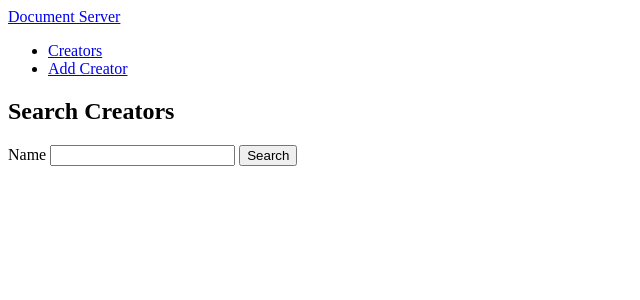
After one commit to darrenp40/June.FileServer, a Node server app: page /creators in a window 1280 px wide. The commit adds this page. Shown: the top 300 px of the page, without its empty margins (0-640 px from the left). Run offline with Node 20, Linux system fonts and the light colour scheme; data that the repository does not hold is empty; some libraries are stand-ins or nearby versions.

Commit message:
Initial Creator Routes

```diff
--- a/package.json
+++ b/package.json
@@ -12,7 +12,7 @@
     "async": "^3.2.4",
     "balanced-match": "^1.0.2",
     "binary-extensions": "^2.2.0",
-    "body-parser": "^1.20.1",
+    "body-parser": "^1.20.2",
     "brace-expansion": "^1.1.11",
     "braces": "^3.0.2",
     "bson": "^5.3.0",
--- /dev/null
+++ b/routes/creators.js
@@ -0,0 +1,71 @@
+const express = require('express')
+const router = express.Router()
+const Creator = require('../models/creator')
+
+//All Creators Route
+
+router.get('/', async (req, res) => {
+    let searchOptions = {}
+    if (req.query.name != null && req.query.name !== '') {
+        searchOptions.name = new RegExp(req.query.name, 'i')
+    }
+    try {
+        const creators = await Creator.find(searchOptions);
+        res.render('creators/index', {
+            creators,
+            searchOptions: req.query
+        });
+    } catch (error) {
+        console.error(error);
+        res.redirect('/');
+    }
+});
+
+/*router.get('/', async (req, res) => {
+    try {
+        const creators = await Creator.find({})
+        res.render('creators/index', { creators: creators })
+    } catch {
+        res.redirect('/')
+    }
+    res.render('creators/index')
+})*/
+
+//New Creator Route
+router.get('/new', (req, res) => {
+    res.render('creators/new', {creator: new Creator()})
+})
+
+// Create Creator Route
+
+router.post('/', async (req, res) => {
+    const creator = new Creator({
+        name: req.body.name
+    })
+
+    const newCreator = await creator.save()
+    .then((newCreator) => {
+        res.redirect(`creators`);
+    })
+    .catch((err) => {
+        res.render('creators/new', {
+            creator: creator,
+            errorMessage: 'Error creating Creator'
+        });
+    })
+
+    /*creator.save((err, newCreator) => {
+        if (err) {
+            res.render('creators/new', {
+                creator: creator,
+                errorMessage: 'Error creating Creator'
+            })
+        } else {
+            //res.redirect(`creators/${newCreator.id}`)
+            res.redirect(`creators`)
+        }*/
+
+    })
+
+
+module.exports = router
--- a/server.js
+++ b/server.js
@@ -6,14 +6,17 @@ require('dotenv').config()
 const express = require ('express')
 const app = express()
 const expressLayouts = require ('express-ejs-layouts')
+const bodyParser = require('body-parser')
 
 const indexRouter = require('./routes/index')
+const creatorRouter = require('./routes/creators')
 
 app.set('view engine', 'ejs')
 app.set('views', __dirname + '/views')
 app.set('layout','layouts/layout')
 app.use(expressLayouts)
 app.use(express.static('public'))
+app.use(bodyParser.urlencoded({ limit: '10mb', extended: false }))
 
 const mongoose = require('mongoose')
 mongoose.connect(process.env.DATABASE_URL, {useNewUrlParser: true })
@@ -22,5 +25,6 @@ db.on('error', error => console.error(error))
 db.once('open', error => console.log('Connected to Mongoose'))
 
 app.use('/', indexRouter)
+app.use('/creators', creatorRouter)
 
 app.listen(process.env.PORT || 3000)
--- /dev/null
+++ b/views/creators/_form_fields.ejs
@@ -0,0 +1,2 @@
+<label>Name</label>
+<input type="text" name="name" value="<%= creator.name %>">
--- /dev/null
+++ b/views/creators/index.ejs
@@ -0,0 +1,10 @@
+<h2>Search Creators</h2>
+<form action="/creators" method="GET">
+    <label>Name</label>
+    <input type="text" name="name" value="<%= searchOptions.name %>">
+    <button type="submit">Search</button>
+</form>
+<br>
+<% creators.forEach(creator => { %>
+    <div><%= creator.name %></div>
+<% }) %>
--- /dev/null
+++ b/views/creators/new.ejs
@@ -0,0 +1,6 @@
+<h2>New Creator</h2>
+<form action="/creators" method="POST">
+    <%- include('_form_fields') %>
+    <a href="/creators">Cancel</a>
+    <button type="submit">Create</button>
+</form>
--- a/views/layouts/layout.ejs
+++ b/views/layouts/layout.ejs
@@ -7,10 +7,9 @@
     <title>DocumentServer</title>
 </head>
 <body>
-    Before
-    <br>
-    <%- body %>
-    <br>
-    After
-    </body>
+    <%- include('../partials/header.ejs') %>
+    <%- include('../partials/errorMessage.ejs') %>
+       <%- body %>
+
+</body>
 </html>
--- /dev/null
+++ b/views/partials/errorMessage.ejs
@@ -0,0 +1,3 @@
+<% if (locals.errorMessage !=null) {%>
+<%= errorMessage %>
+<% } %>
--- /dev/null
+++ b/views/partials/header.ejs
@@ -0,0 +1,9 @@
+<header>
+    <nav>
+        <a href="/">Document Server</a>
+        <ul>
+            <li><a href="/creators">Creators</a></li>
+            <li><a href="/creators/new">Add Creator</a></li>
+        </ul>
+    </nav>
+</header>
```
Also changed, not shown: models/creator.js (added, +10 -0 lines), 1 other file.
